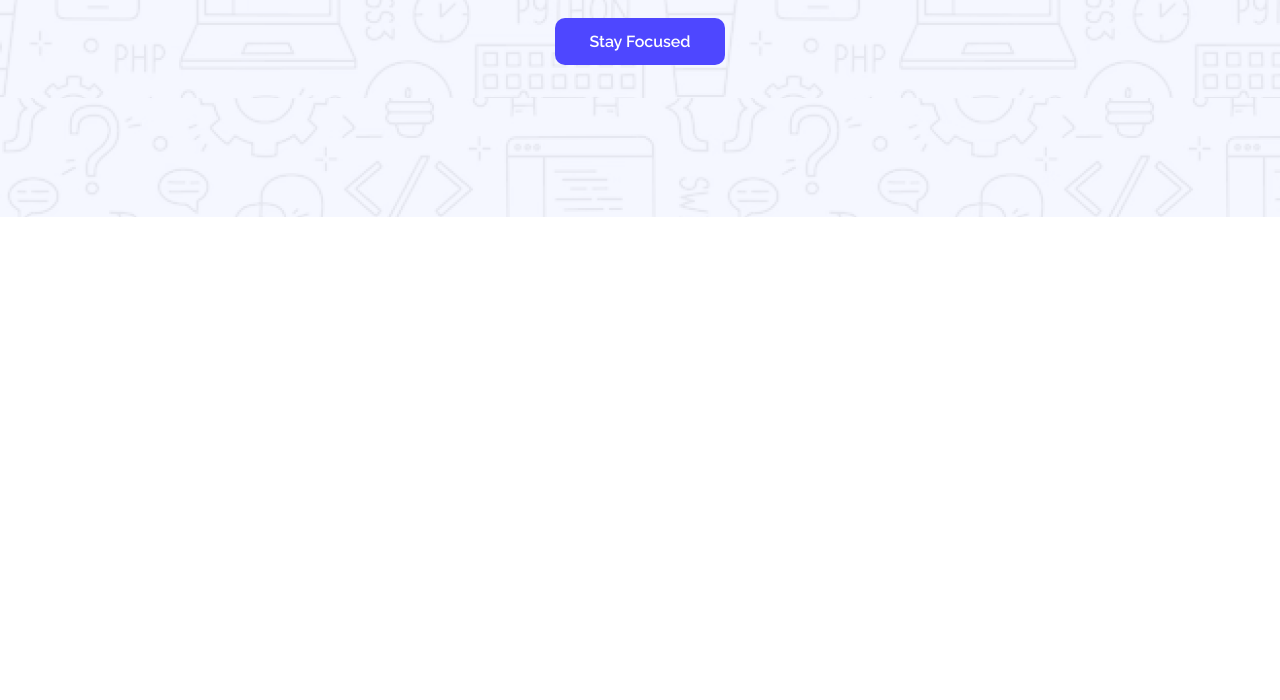
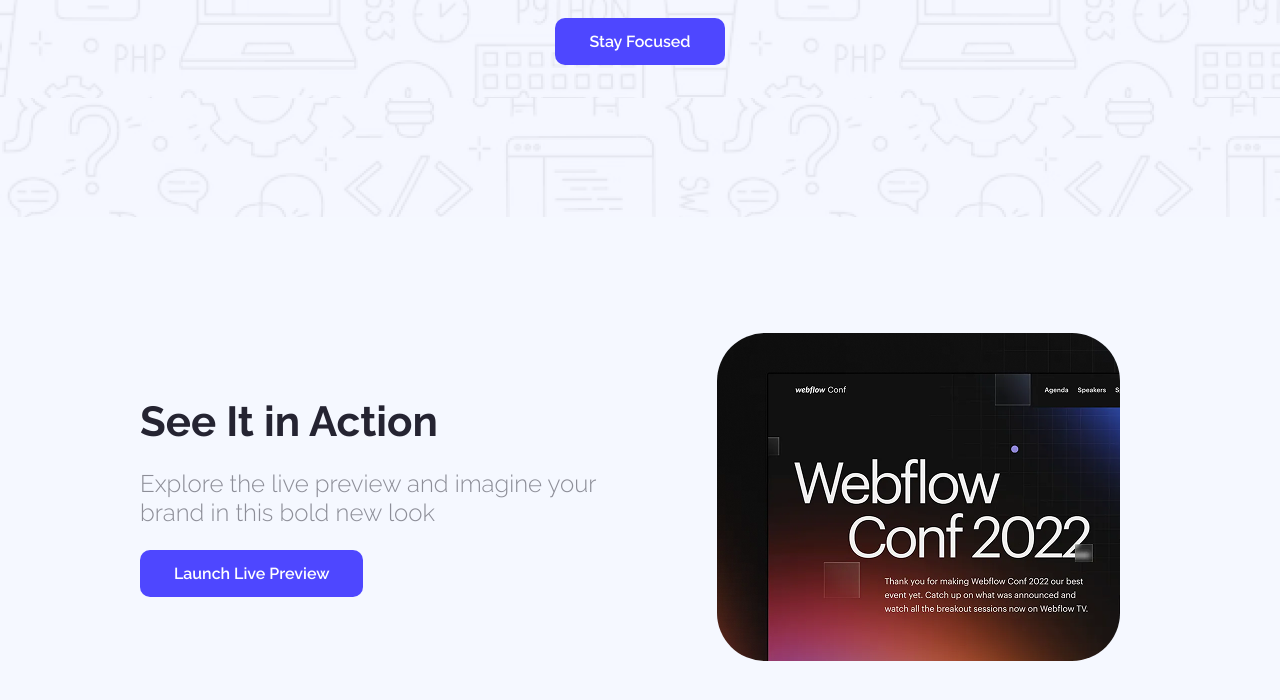
Before and after one commit to sam-z-mridula/B12A01-landing-launchpad, a plain HTML site: page index.html in a window 1280 px wide. Shown: the part 554-1254 px from the top of the page. Before the commit the page ends 800 px from the top, so only its background shows below. Drawn offline with Linux system fonts and the light colour scheme.

Commit message:
action section completed

```diff
--- a/index.html
+++ b/index.html
@@ -8,20 +8,32 @@
 
 </head>
 <body>
+    <!-- Header -->
     <header>
         <!-- Navbar -->
         <nav class="navbar">
             <a class="logo" href="#">LOGO</a>
-            <a href="#"><button>Sign Up</button></a>
+            <a href="#"><button  class="btn">Sign Up</button></a>
         </nav>
         <!-- Hero Section -->
          <div class="hero">
             <h1>Cool Dark UI Template for<br>Webflow Agencies!</h1>
-            <button>Stay Focused</button>
+            <button class="btn">Stay Focused</button>
          </div>
     </header>
 
-    <section class="action"></section>
+    <!-- Action Section -->
+    <section>
+        <div class="action">
+            <div class="action-info">
+                <h1>See It in Action</h1>
+                <p>Explore the live preview and imagine your<br>brand in this bold new look</p>
+                <button class="btn">Launch Live Preview</button>
+            </div>
+            <img src="./Assets/wc-mini.png" alt="wc-mini">
+        </div>
+    </section>
+
     <section class="user"></section>
     <section class="review"></section>
     <section class="focus"></section>
--- a/styles/style.css
+++ b/styles/style.css
@@ -4,12 +4,19 @@
 * {
     padding: 0;
     margin: 0;
+    font-family: 'Raleway', sans-serif;
 }
 
 :root {
     --primary-color: #4E47FF;
-    --bg-color: #e5e7ff;
+    --bg-color: #F5F8FF;
+    --bg-secondary: #e5e7ff;
     --text-color: #252432;
+    --text-secondary: #8D8E98;
+}
+
+body{
+    background-color: var(--bg-color);
 }
 
 /* Header section */
@@ -36,15 +43,14 @@
     font-size: 32px;
 }
 
-.navbar button{
+.btn{
     border: none;
     padding: 14px 34px;
     border-radius: 10px;
-    background-color: var(--primary-color);
+    background: var(--primary-color);
     font-size: 16px;
     font-weight: 600;
     color: white;
-    font-family: 'Raleway', sans-serif;
 }
 
 .hero{
@@ -53,20 +59,32 @@
 }
 
 .hero h1{
-    font-family: 'Raleway', sans-serif;
     font-weight: 700;
     font-size: 65px;
     color: var(--text-color);
     margin-bottom: 37px;
 }
 
-.hero button{
-    border: none;
-    padding: 14px 34px;
-    border-radius: 10px;
-    background-color: var(--primary-color);
-    font-size: 16px;
-    font-weight: 600;
-    color: white;
-    font-family: 'Raleway', sans-serif;
+.action{
+    margin: 116px 160px 116px 140px;
+    display: flex;
+    justify-content: space-between;
+    align-items: center;
 }
+
+.action-info h1{
+    font-weight: 700;
+    font-size: 42px;
+    color: var(--text-color);
+}
+
+.action-info p{
+    font-weight: 300;
+    font-size: 24px;
+    color: var(--text-secondary);
+    margin: 23px 0 23px;
+}
+
+.action img{
+    border-radius: 48px;
+}
```
